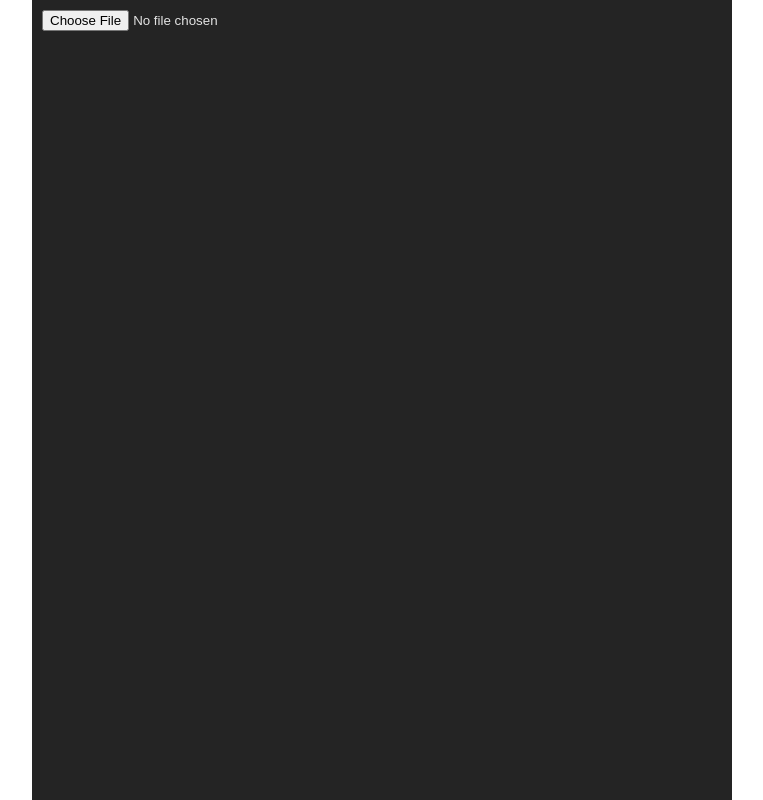
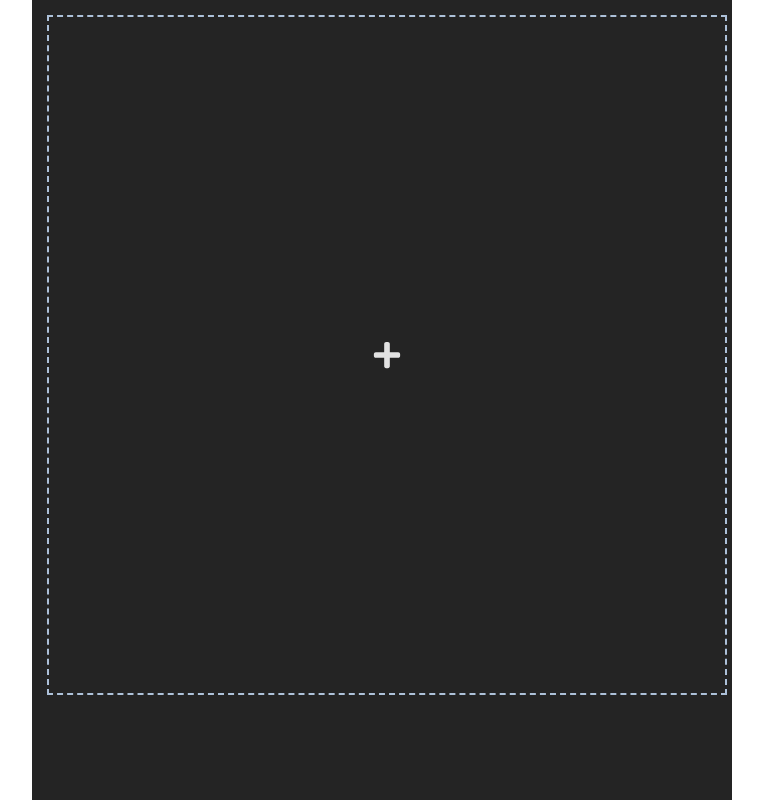
Before and after one commit to JoStar33/Pdf-, a React (Vite) app: page /pdf in a window 1280 px wide. Shown: the whole page, without its empty margins (258-1021 px from the left). Built offline with nearby package versions, Linux system fonts and the light colour scheme; a web font is replaced by a local one.

Commit message:
feat: PDF 각 페이지 기능 구현 및 로드된 데이터기반으로 PDF가 보이도록 구현

```diff
--- a/src/App.tsx
+++ b/src/App.tsx
@@ -1,15 +1,15 @@
-import PdfUploadPage from './pages/PdfPage';
 import { pdfjs } from 'react-pdf';
 import 'react-pdf/dist/Page/AnnotationLayer.css';
 import 'react-pdf/dist/Page/TextLayer.css';
 import Layout from '@/components/layouts';
+import Router from './Router';
 
 pdfjs.GlobalWorkerOptions.workerSrc = new URL('pdfjs-dist/build/pdf.worker.min.mjs', import.meta.url).toString();
 
 export default function App() {
   return (
     <Layout>
-      <PdfUploadPage />
+      <Router />
     </Layout>
   );
 }
--- a/src/Router.tsx
+++ b/src/Router.tsx
@@ -7,7 +7,7 @@ export default function Router() {
   return (
     <Routes>
       <Route path={routerPath.HOME} element={<PdfListPage />} />
-      <Route path={routerPath.PDF} element={<PdfPage />} />
+      <Route path={`${routerPath.PDF}/*`} element={<PdfPage />} />
     </Routes>
   );
 }
--- /dev/null
+++ b/src/components/common/PdfFileUploader.tsx
@@ -0,0 +1,56 @@
+import { flexCenter } from '@/styles/Common';
+import { FaPlus } from 'react-icons/fa';
+import styled from 'styled-components';
+
+interface Props {
+  handleDropFileLoad: (fileList: FileList) => void;
+  handleFileLoad: (event: React.ChangeEvent<HTMLInputElement>) => void;
+}
+
+export default function PdfFileUploader({ handleDropFileLoad, handleFileLoad }: Props) {
+  const handleDragOver: React.DragEventHandler<HTMLLabelElement> = (event) => {
+    event.preventDefault();
+  };
+
+  const handleDragStart: React.DragEventHandler<HTMLLabelElement> = (event) => {
+    event.dataTransfer.setData('text/plain', '');
+  };
+
+  const handleUploadImages = (event: React.ChangeEvent<HTMLInputElement>) => {
+    event.preventDefault();
+    if (!event.target.files) return;
+    handleFileLoad(event);
+  };
+
+  const handleDrop: React.DragEventHandler<HTMLLabelElement> = (event) => {
+    event.preventDefault();
+    handleDropFileLoad(event.dataTransfer.files);
+  };
+
+  return (
+    <S.PdfFileUploader
+      htmlFor="pdf-file-input"
+      onDragStart={handleDragStart}
+      onDragOver={handleDragOver}
+      onChange={handleUploadImages as unknown as React.FormEventHandler<HTMLLabelElement>}
+      onDrop={handleDrop}
+    >
+      <FaPlus size={30} />
+      <input id="pdf-file-input" type="file" accept=".pdf" />
+    </S.PdfFileUploader>
+  );
+}
+
+const S = {
+  PdfFileUploader: styled.label`
+    margin: 5px;
+    width: 100%;
+    cursor: pointer;
+    aspect-ratio: 1;
+    border: 2px dashed ${(props) => props.theme.colors.deepSkyblue};
+    input {
+      display: none;
+    }
+    ${flexCenter}
+  `,
+};
--- a/src/components/pdf/index.tsx
+++ b/src/components/pdf/index.tsx
@@ -1,27 +1,32 @@
 import styled from 'styled-components';
 import { Document, Page } from 'react-pdf';
-import { PdfState } from '@/containers/PdfContainer';
+import { PdfPageInfo } from '@/containers/PdfContainer';
+import PdfFileUploader from '@/components/common/PdfFileUploader';
+import { PdfDocument } from '@/types/pdfDocument';
 
 interface Props {
-  pdfState: PdfState;
+  pdfDocument: PdfDocument;
+  pdfPageInfo: PdfPageInfo;
   handleFileLoad: (event: React.ChangeEvent<HTMLInputElement>) => void;
   handleDocumentLoadSuccess: ({ numPages }: { numPages: number }) => void;
+  handleDropFileLoad: (fileList: FileList) => void;
   children: React.ReactNode;
 }
 
-export default function Pdf({ pdfState, handleFileLoad, handleDocumentLoadSuccess, children }: Props) {
-  const { pdfData, pageNumber, numPages } = pdfState;
+export default function Pdf({ pdfPageInfo, pdfDocument, handleDropFileLoad, handleFileLoad, handleDocumentLoadSuccess, children }: Props) {
+  const { pageNumber, numPages } = pdfPageInfo;
+  const { file } = pdfDocument;
 
-  if (!pdfData)
+  if (!file)
     return (
       <S.Pdf>
-        <input type="file" accept=".pdf" onChange={handleFileLoad} />
+        <PdfFileUploader handleDropFileLoad={handleDropFileLoad} handleFileLoad={handleFileLoad} />
       </S.Pdf>
     );
 
   return (
     <S.Pdf>
-      <Document file={pdfData} onLoadSuccess={handleDocumentLoadSuccess}>
+      <Document className="pdf-viewer" file={file} onLoadSuccess={handleDocumentLoadSuccess}>
         {new Array(numPages).fill('').map((_, index) => {
           if (pageNumber === index + 1) return <Page key={index} pageNumber={index + 1} />;
           return <></>;
--- a/src/components/pdfList/PdfCard.tsx
+++ b/src/components/pdfList/PdfCard.tsx
@@ -27,6 +27,7 @@ export default function PdfCard({ element }: Props) {
 const S = {
   PdfCard: styled.div`
     width: calc(33% - 10px);
+    margin: 5px;
     aspect-ratio: 1.2;
     display: flex;
     flex-direction: column;
@@ -35,6 +36,7 @@ const S = {
         padding: 10px;
         border-radius: 5px;
         width: 100%;
+        height: 100%;
         margin-bottom: 5px;
       }
       &__title {
--- a/src/components/pdfList/PdfRegisterButton.tsx
+++ b/src/components/pdfList/PdfRegisterButton.tsx
@@ -23,12 +23,16 @@ export default function PdfRegisterButton() {
 const S = {
   PdfRegisterButton: styled.div`
     width: calc(33% - 10px);
+    margin: 5px;
     aspect-ratio: 1.2;
     display: flex;
     align-items: center;
     .register-button {
+      cursor: pointer;
       width: 100%;
+      border-radius: 5px;
       aspect-ratio: 1;
+      background-color: ${(props) => props.theme.colors.gray};
       ${flexCenter}
     }
   `,
--- a/src/containers/PdfContainer.tsx
+++ b/src/containers/PdfContainer.tsx
@@ -2,40 +2,77 @@ import React from 'react';
 import Pdf from '@/components/pdf';
 import PdfPageController from '@/components/pdf/PdfPageController';
 import ImageObject from '@/components/pdfObjects/ImageObject';
+import useIdGetter from '@/hooks/useIdGetter';
+import { usePdfDocumentStore } from '@/stores/pdfDocument';
+import { useNavigate } from 'react-router-dom';
+import { PdfDocument } from '@/types/pdfDocument';
+import changeFileToBase64 from '@/utils/changeFileToBase64';
+import routerPath from '@/constants/routerPath';
 
 const initPdfState = {
   numPages: 1,
   pageNumber: 1,
-  pdfData: undefined,
 };
 
-export interface PdfState {
+export interface PdfPageInfo {
   numPages: number;
   pageNumber: number;
-  pdfData?: File;
 }
 
+const defaultDocument = {
+  file: null,
+  objects: [],
+  id: -1,
+  createdAt: '--',
+} as unknown as PdfDocument;
+
 export default function PdfContainer() {
-  const [pdfState, setPdfState] = React.useState<PdfState>(initPdfState);
-  const { pageNumber, numPages } = pdfState;
+  // const { pathname } = useLocation();
+  const navigator = useNavigate();
+  const { id } = useIdGetter();
+  const { pdfDocumentList, uniqueId, createPdf } = usePdfDocumentStore();
+  const findPdfDocument = pdfDocumentList.find((pdfDocument) => pdfDocument.id === id) ?? defaultDocument;
+  const [pdfPageInfo, setPdfPageInfo] = React.useState<PdfPageInfo>(initPdfState);
+  const { pageNumber, numPages } = pdfPageInfo;
+
+  const createPdfAsArrayBuffer = (file: string) => {
+    createPdf({
+      file,
+    });
+  };
 
   const handleFileLoad = (event: React.ChangeEvent<HTMLInputElement>) => {
     if (!event.target.files) return;
     const selectedFile = event.target.files[0];
     if (!selectedFile) return;
-    setPdfState((prev) => ({ ...prev, pdfData: selectedFile }));
+    changeFileToBase64(selectedFile, createPdfAsArrayBuffer);
+    navigator(`${routerPath.PDF}/${uniqueId}`);
   };
 
-  const handleDocumentLoadSuccess = ({ numPages }: { numPages: number }) => {
-    setPdfState((prev) => ({ ...prev, numPages }));
+  const handleDropFileLoad = (fileList: FileList) => {
+    const acceptedFiles = Array.from(fileList);
+    if (acceptedFiles.length === 0) return;
+    const selectedFile = acceptedFiles[0];
+    changeFileToBase64(selectedFile, createPdfAsArrayBuffer);
+    navigator(`${routerPath.PDF}/${uniqueId}`);
+  };
+
+  const handleDocumentLoadSuccess = (pdf: { numPages: number }) => {
+    setPdfPageInfo((prev) => ({ ...prev, numPages: pdf.numPages }));
   };
 
   const setPage = (page: number) => {
-    setPdfState((prev) => ({ ...prev, pageNumber: page }));
+    setPdfPageInfo((prev) => ({ ...prev, pageNumber: page }));
   };
 
   return (
-    <Pdf pdfState={pdfState} handleDocumentLoadSuccess={handleDocumentLoadSuccess} handleFileLoad={handleFileLoad}>
+    <Pdf
+      pdfDocument={findPdfDocument}
+      pdfPageInfo={pdfPageInfo}
+      handleDocumentLoadSuccess={handleDocumentLoadSuccess}
+      handleFileLoad={handleFileLoad}
+      handleDropFileLoad={handleDropFileLoad}
+    >
       <ImageObject />
       <PdfPageController setPage={setPage} currentPage={pageNumber} lastPage={numPages} />
     </Pdf>
--- a/src/main.tsx
+++ b/src/main.tsx
@@ -1,14 +1,14 @@
-import { StrictMode } from 'react';
 import { createRoot } from 'react-dom/client';
 import App from '@/App.tsx';
 import GlobalStyle from '@/styles/GlobalStyles.ts';
 import Theme from '@/styles/Theme.tsx';
+import { BrowserRouter } from 'react-router-dom';
 
 createRoot(document.getElementById('root')!).render(
-  <StrictMode>
+  <BrowserRouter>
     <Theme>
       <GlobalStyle />
       <App />
     </Theme>
-  </StrictMode>,
+  </BrowserRouter>,
 );
--- a/src/stores/pdfDocument.ts
+++ b/src/stores/pdfDocument.ts
@@ -24,7 +24,7 @@ export const usePdfDocumentStore = create(
           uniqueId: prev.uniqueId + 1,
           pdfDocumentList: [
             ...prev.pdfDocumentList,
-            { ...pdfDocument, id: prev.uniqueId, objects: [], createdAt: dateFormat.date5(String(new Date())) },
+            { ...pdfDocument, id: prev.uniqueId, objects: [], createdAt: dateFormat.date5(String(new Date())), file: pdfDocument.file },
           ],
         })),
       modifyPdf: (pdfDocument, pdfDocumentId) =>
--- a/src/types/pdfDocument.ts
+++ b/src/types/pdfDocument.ts
@@ -2,17 +2,17 @@ import { PdfImageObject, PdfTextObject } from './pdfObject';
 
 export interface PdfDocument {
   id: number;
-  file: File;
+  file: string;
   title?: string;
   createdAt: string;
   objects: (PdfImageObject | PdfTextObject)[];
 }
 
 export interface PdfDocumentCreateForm {
-  file: File;
+  file: string;
 }
 
 export interface PdfDocumentModifyForm {
-  file?: File;
+  file?: string;
   title?: string;
 }
--- /dev/null
+++ b/src/utils/changeFileToBase64.ts
@@ -0,0 +1,10 @@
+export default function changeFileToBase64(file: File, callback: (base64String: string) => void) {
+  const reader = new FileReader();
+  reader.onload = (event) => {
+    if (!event.target) return;
+    const base64String = event.target.result;
+    if (!base64String) return;
+    callback(base64String as string);
+  };
+  reader.readAsDataURL(file);
+}
```
Also changed, not shown: src/utils/loadFileFromBase64.ts (added, +15 -0 lines).
